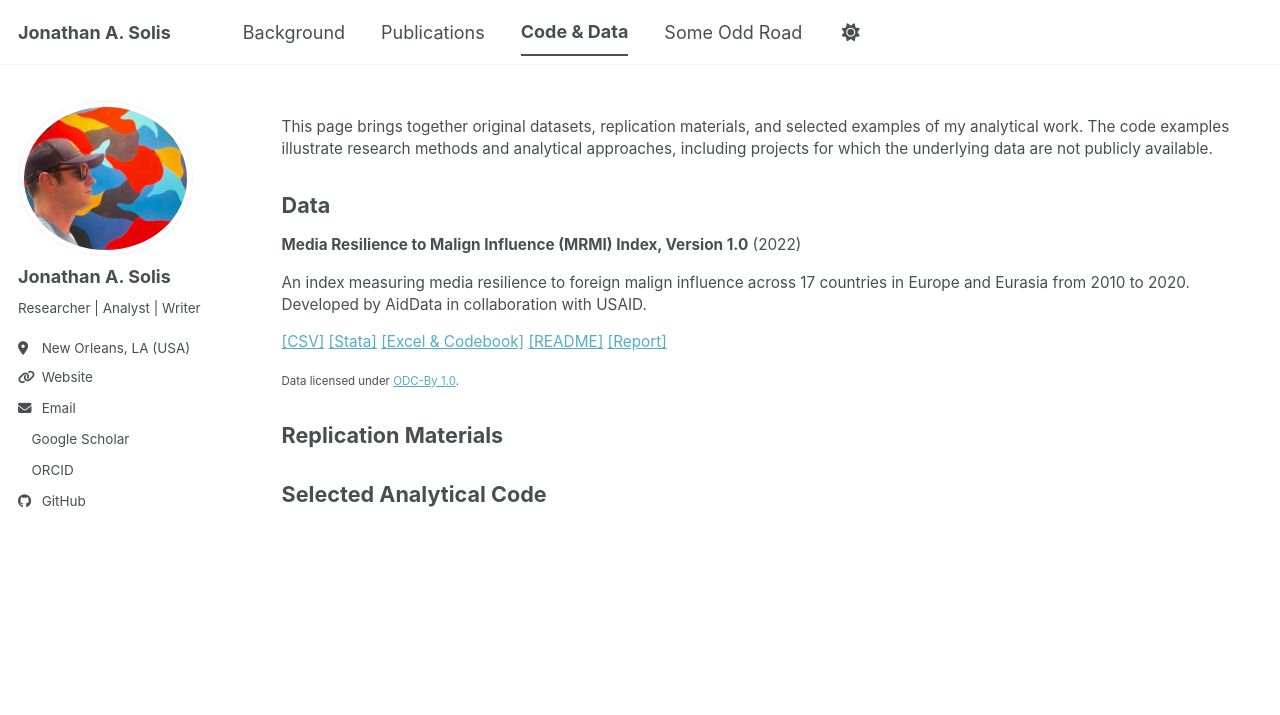
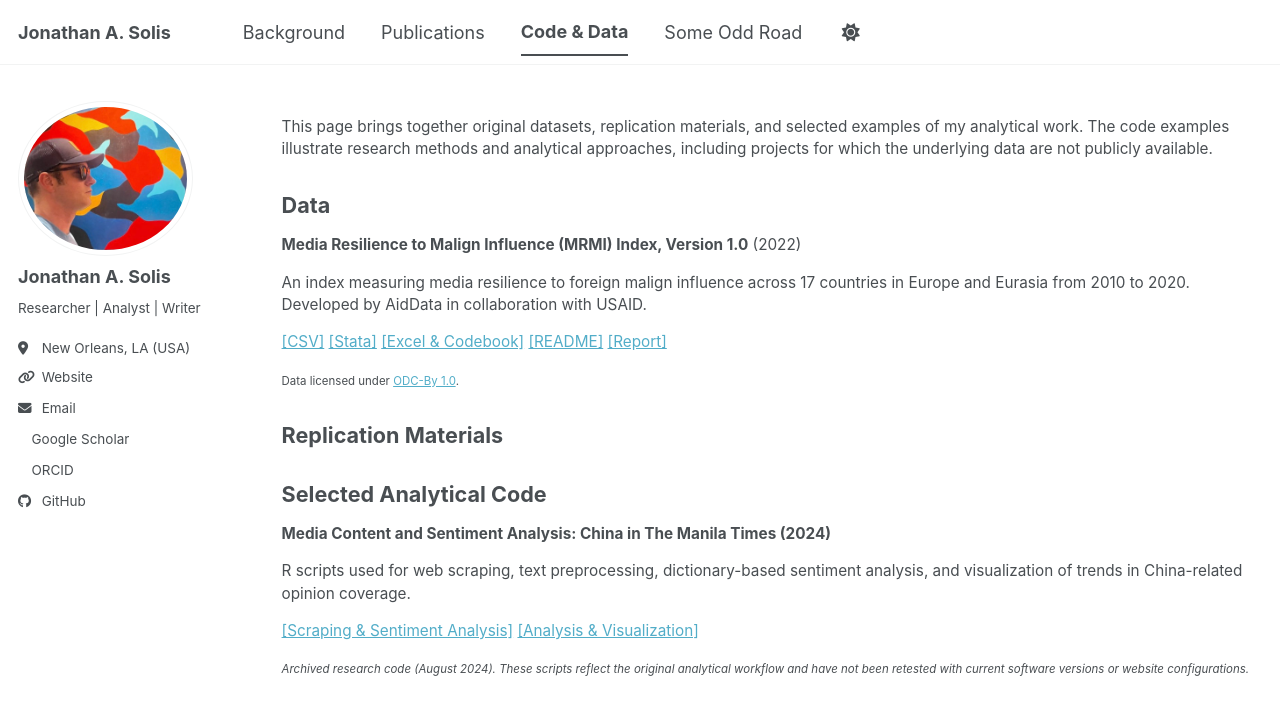
Before and after one commit to westbank-alchemy/westbank-alchemy.github.io, a Jekyll site: the page built from _pages/code-data.html, in a window 1280 px wide. Shown: the top 715 px of the page. Built offline with Jekyll 4.4.1, drawn with Linux system fonts in a browser that asks for light colours; a style sheet for code colours, icons or effects is not loaded.

Commit message:
Update code-data.html manila time code

```diff
--- a/_pages/code-data.html
+++ b/_pages/code-data.html
@@ -78,4 +78,27 @@ author_profile: true
 
   <h2>Selected Analytical Code</h2>
 
+<div class="code-data-entry">
+  <p>
+    <strong>Media Content and Sentiment Analysis: China in The Manila Times (2024)</strong>
+  </p>
+  <p>
+    R scripts used for web scraping, text preprocessing,
+    dictionary-based sentiment analysis, and visualization
+    of trends in China-related opinion coverage.
+  </p>
+  <p>
+    <a href="/files/ph_mt_scrape_sentiment_analysis.R">[Scraping &amp; Sentiment Analysis]</a>
+    <a href="/files/ph_mt_text_analysis_viz.R">[Analysis &amp; Visualization]</a>
+  </p>
+  <p>
+    <small><em>
+      Archived research code (August 2024). These scripts reflect
+      the original analytical workflow and have not been retested
+      with current software versions or website configurations.
+    </em></small>
+  </p>
 </div>
+
+
+</div>
```
